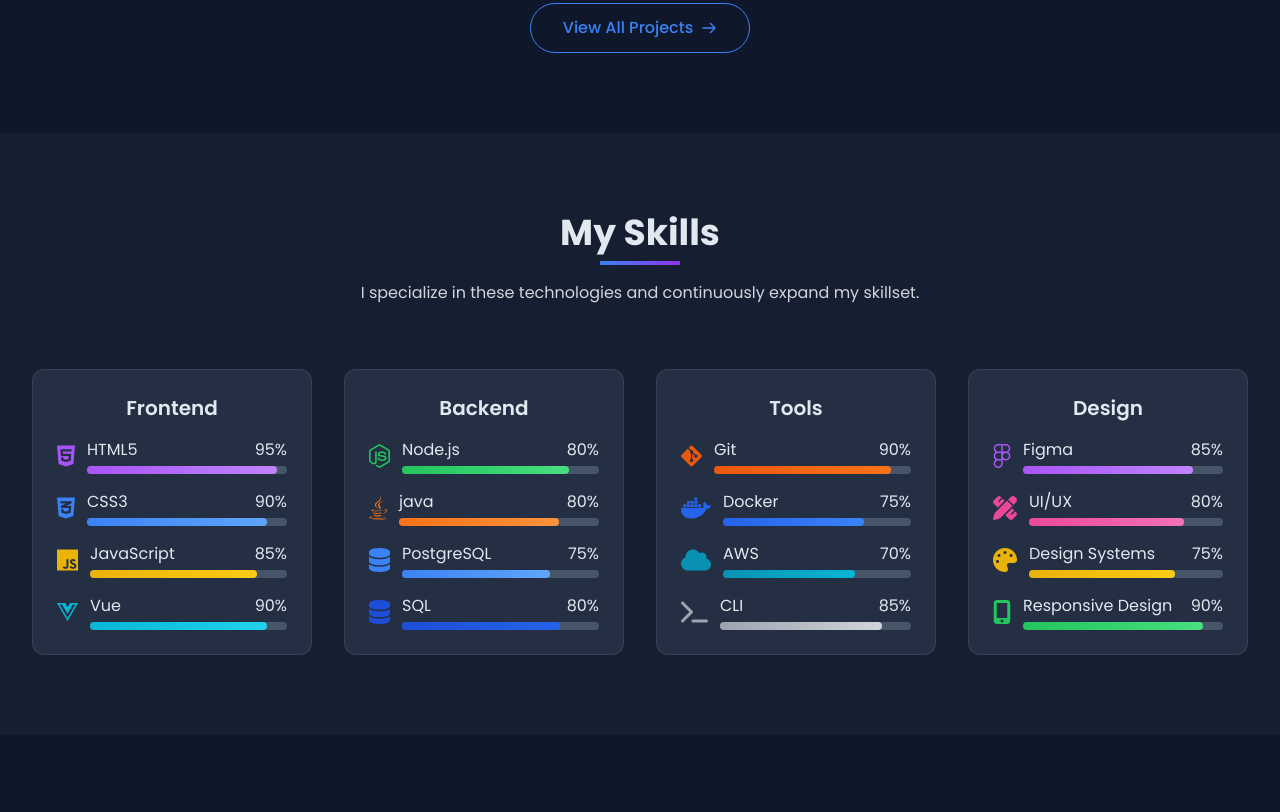
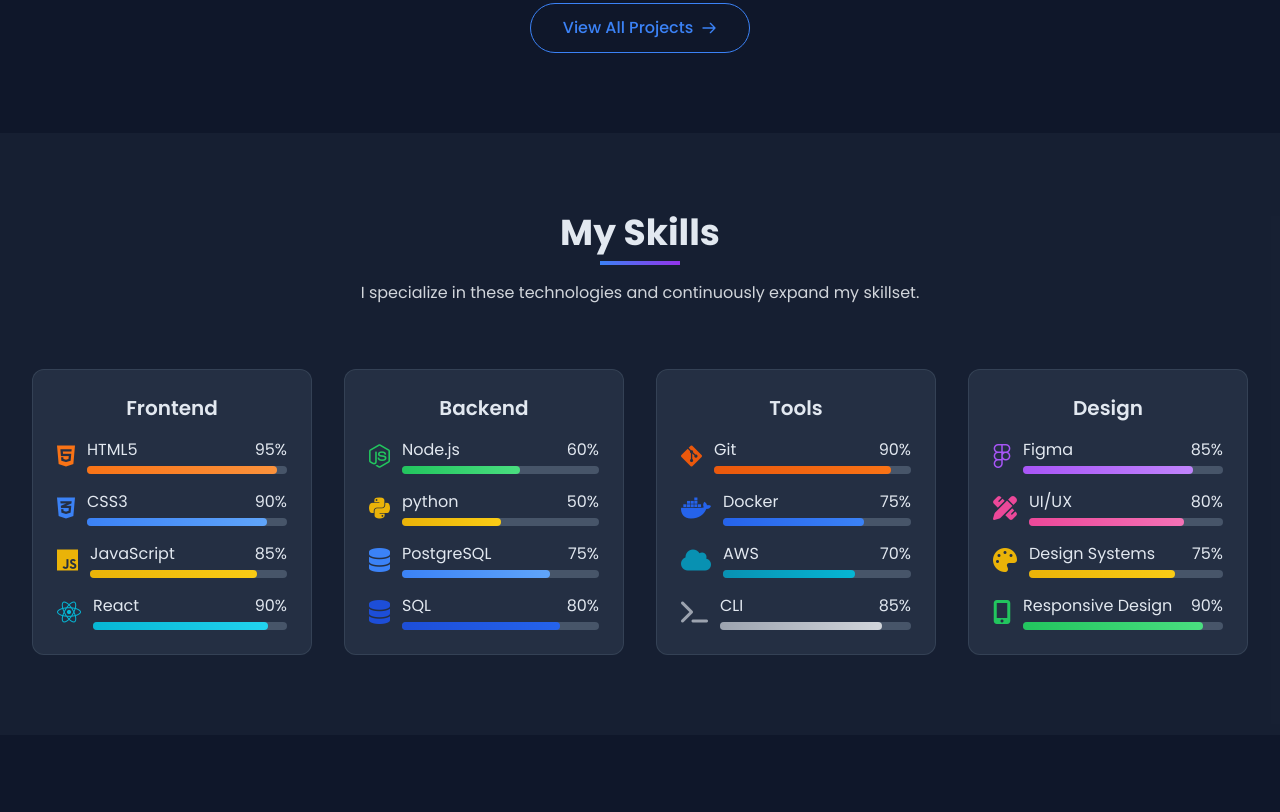
Before and after one commit to wxhcw/myportfolio, a website: page index.html in a window 1280 px wide. Shown: the part 2325-3137 px from the top of the page. Drawn offline with nearby package versions, Linux system fonts and the light colour scheme.

```diff
--- a/index.html
+++ b/index.html
@@ -419,7 +419,7 @@
             <div class="flex flex-col space-y-4">
               <div class="flex items-center">
                 <i
-                  class="fab fa-html5 text-2xl text-purple-500 mr-3 skill-icon"
+                  class="fab fa-html5 text-2xl text-orange-500 mr-3 skill-icon"
                 ></i>
                 <div class="w-full">
                   <div class="flex justify-between mb-1">
@@ -428,7 +428,7 @@
                   </div>
                   <div class="h-2 bg-slate-600 rounded-full">
                     <div
-                      class="h-2 bg-gradient-to-r from-purple-500 to-purple-400 rounded-full"
+                      class="h-2 bg-gradient-to-r from-orange-500 to-orange-400 rounded-full"
                       style="width: 95%"
                     ></div>
                   </div>
@@ -470,11 +470,11 @@
               </div>
               <div class="flex items-center">
                 <i
-                  class="fab fa-vuejs text-2xl text-cyan-500 mr-3 skill-icon"
+                  class="fab fa-react text-2xl text-cyan-500 mr-3 skill-icon"
                 ></i>
                 <div class="w-full">
                   <div class="flex justify-between mb-1">
-                    <span>Vue</span>
+                    <span>React</span>
                     <span>90%</span>
                   </div>
                   <div class="h-2 bg-slate-600 rounded-full">
@@ -501,12 +501,12 @@
                 <div class="w-full">
                   <div class="flex justify-between mb-1">
                     <span>Node.js</span>
-                    <span>80%</span>
+                    <span>60%</span>
                   </div>
                   <div class="h-2 bg-slate-600 rounded-full">
                     <div
                       class="h-2 bg-gradient-to-r from-green-500 to-green-400 rounded-full"
-                      style="width: 85%"
+                      style="width: 60%"
                     ></div>
                   </div>
                 </div>
@@ -514,17 +514,17 @@
               <div class="flex items-center">
 
                 <i
-                  class="fab fa-java text-2xl text-orange-500 mr-3 skill-icon"
+                  class="fab fa-python text-2xl text-yellow-500 mr-3 skill-icon"
                 ></i>
                 <div class="w-full">
                   <div class="flex justify-between mb-1">
-                    <span>java</span>
-                    <span>80%</span>
+                    <span>python</span>
+                    <span>50%</span>
                   </div>
                   <div class="h-2 bg-slate-600 rounded-full">
                     <div
-                      class="h-2 bg-gradient-to-r from-orange-500 to-orange-400 rounded-full"
-                      style="width: 80%"
+                      class="h-2 bg-gradient-to-r from-yellow-500 to-yellow-400 rounded-full"
+                      style="width: 50%"
                     ></div>
                   </div>
                 </div>
```
Also changed, not shown: config.js (+1 -1 lines).
